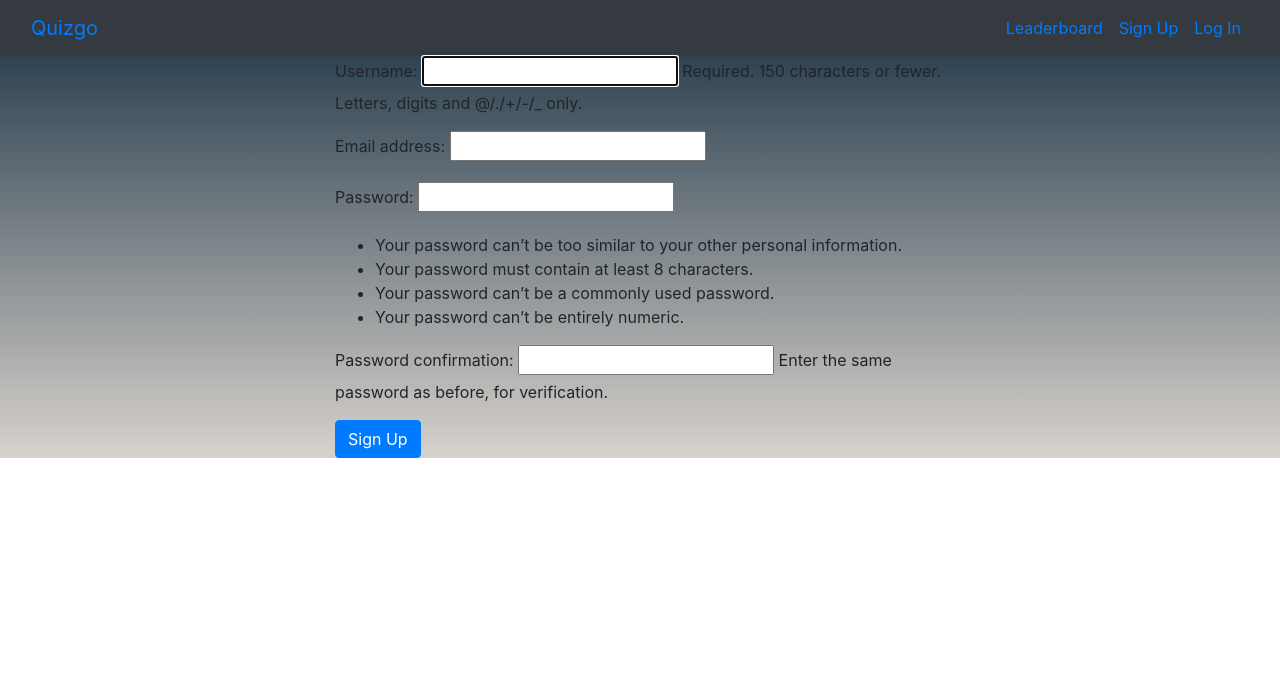
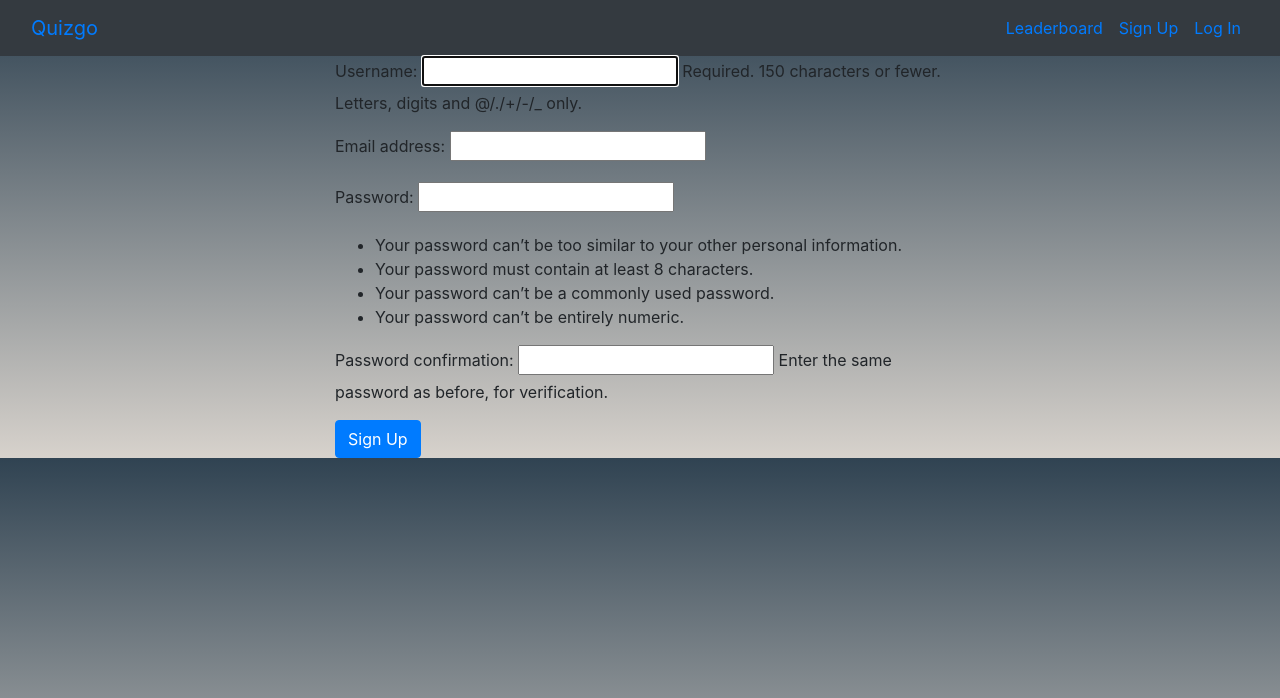
Before and after one commit to BaseCampCoding/django-unit-project-seth-and-matthew, a Django app: page /signup/ in a window 1280 px wide. Shown: the top 698 px of the page. Run offline with Django 3.2, Linux system fonts and the light colour scheme.

Commit message:
tried fixing the background

```diff
--- a/static/css/base.css
+++ b/static/css/base.css
@@ -1,4 +1,4 @@
-#main {
+body {
   background: #304352; /* fallback for old browsers */
   background: -webkit-linear-gradient(
     to top,
--- a/templates/base.html
+++ b/templates/base.html
@@ -12,7 +12,8 @@
 <body>
     {% include 'partials/navbar.html' %}
     <main class="h-100" id="main">
-        {% block content %}{% endblock content %}
+        {% block content %}
+        {% endblock content %}
     </main>
     <script src="https://code.jquery.com/jquery-3.5.1.slim.min.js" integrity="sha384-DfXdz2htPH0lsSSs5nCTpuj/zy4C+OGpamoFVy38MVBnE+IbbVYUew+OrCXaRkfj" crossorigin="anonymous"></script>
     <script src="https://cdn.jsdelivr.net/npm/bootstrap@5.0.0-beta2/dist/js/bootstrap.bundle.min.js" integrity="sha384-b5kHyXgcpbZJO/tY9Ul7kGkf1S0CWuKcCD38l8YkeH8z8QjE0GmW1gYU5S9FOnJ0" crossorigin="anonymous"></script>
```
